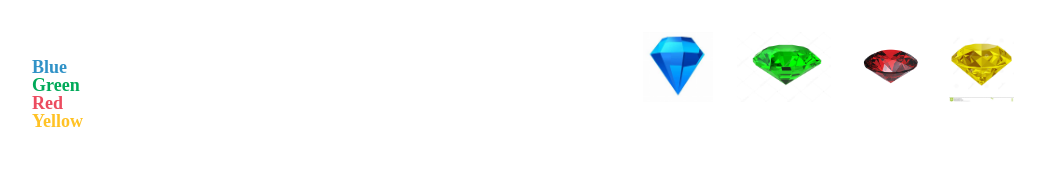
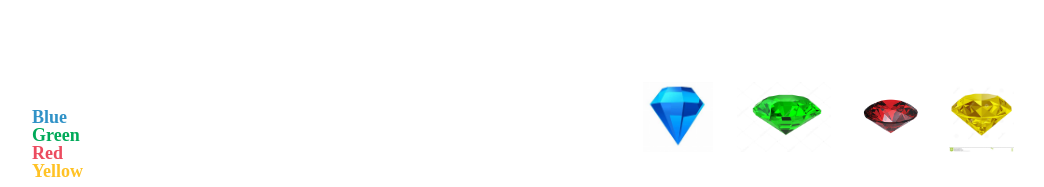
Before and after one commit to Shirinkh60/unit-4-game, a plain HTML site: page index.html in a window 1280 px wide. Shown: the part 91-278 px from the top of the page, without its empty margins (41-1085 px from the left). Drawn offline with nearby package versions, Linux system fonts and the light colour scheme.

Commit message:
changing

```diff
--- a/assets/css/style.css
+++ b/assets/css/style.css
@@ -26,7 +26,7 @@ div.header{
 }
 .instructions  {
     float: left;
-   margin-top: 0;
+   margin-top: 50px;
    margin-left: 70px;
    color: white;
    font-size: 18px;
@@ -41,7 +41,7 @@ ol{
     border: 5px double  white;
     float: right;
     margin-right: 300px;
-    margin-top: 0px;
+    margin-top:50px;
     color: #ffffff;
     font-style: initial;
     width: 200px;
```
